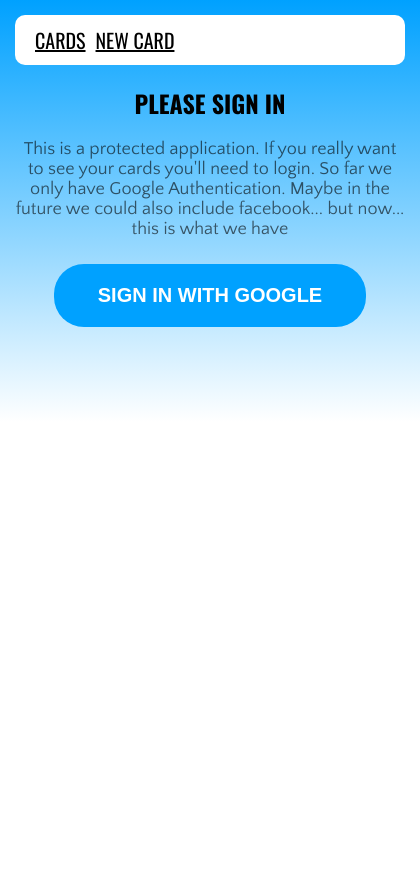
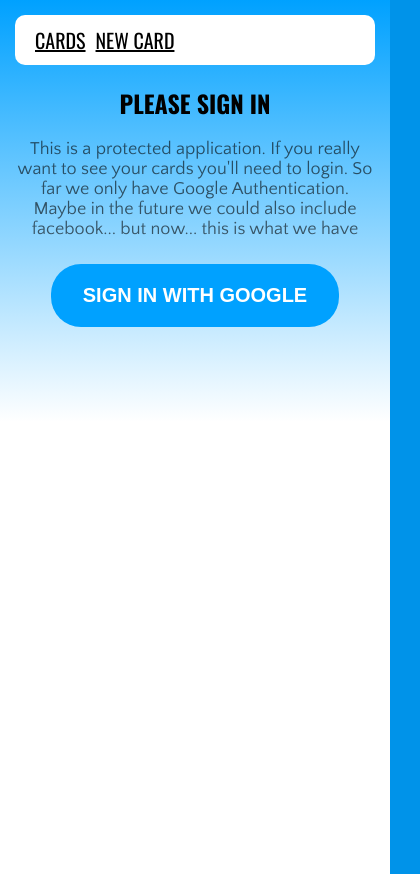
Before and after one commit to julioarhernandez/cards, a Vue app: page /signin in a window 390 px wide. Shown: the whole page, 420 px wide, since content can reach past the window. Built offline with nearby package versions, Linux system fonts and the light colour scheme; no server answers.

Commit message:
responsive body

```diff
--- a/src/components/App/App.scss
+++ b/src/components/App/App.scss
@@ -6,12 +6,12 @@ body {
     font-family: $Quattrocentro;
     font-size: 20px;
     $bodyPadding: 15px;
-    margin: 0;
+    margin: 0 auto;
     padding: $bodyPadding;
-    width: 100%;
     background-color: #0093E9;
     background-image: linear-gradient(180deg, #00a1ff 0%, #ffffff 50vh);
     min-height: 100vh;
+    max-width: 512px;
 }
 h1 {
     @extend %head1;
--- a/src/components/RewardCard/RewardCard.scss
+++ b/src/components/RewardCard/RewardCard.scss
@@ -37,5 +37,8 @@
         display: flex;
         flex-wrap: wrap;
         gap: 15px;
+        &-header {
+            width: 100%;
+        }
     }
 }
```
